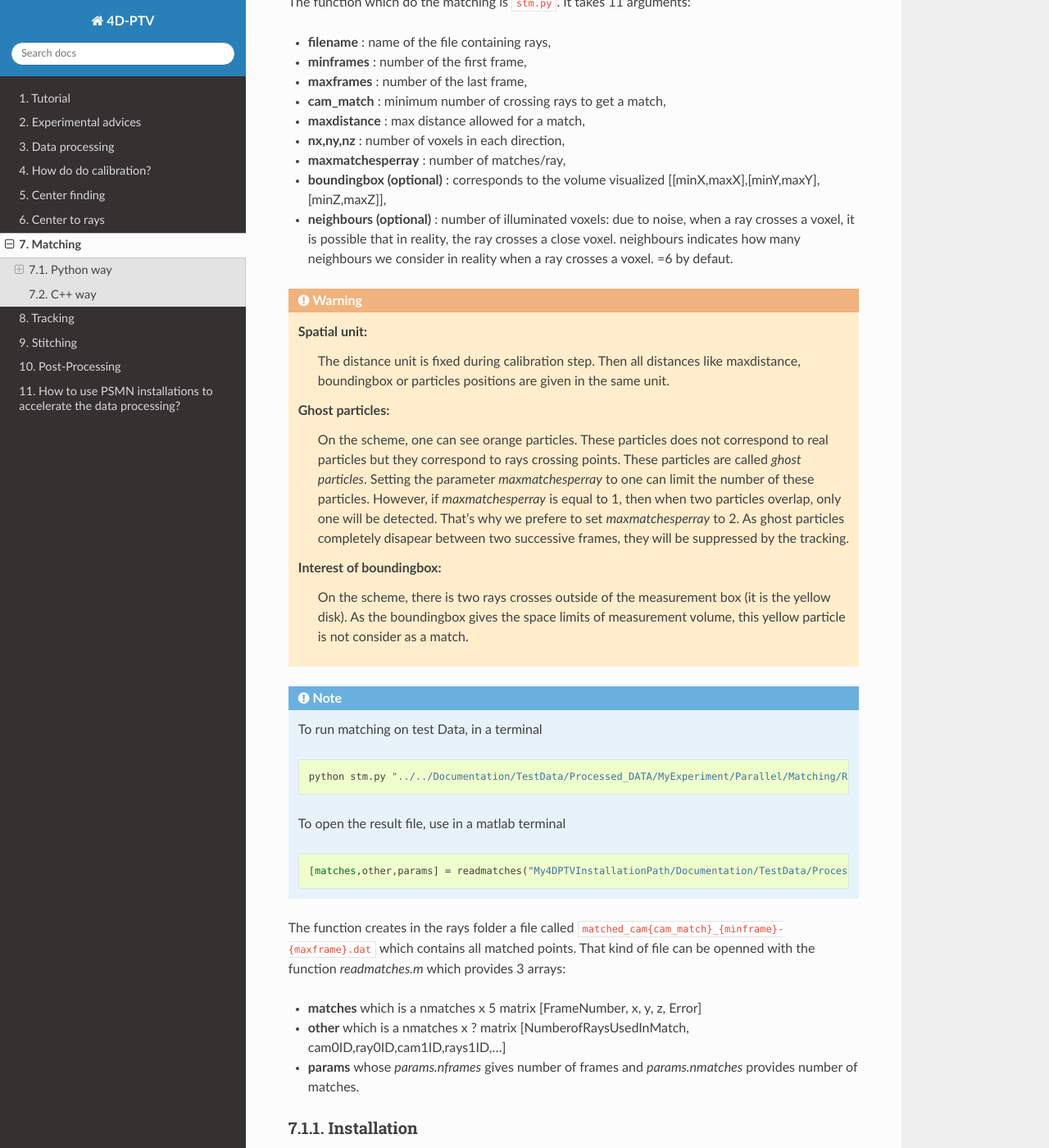
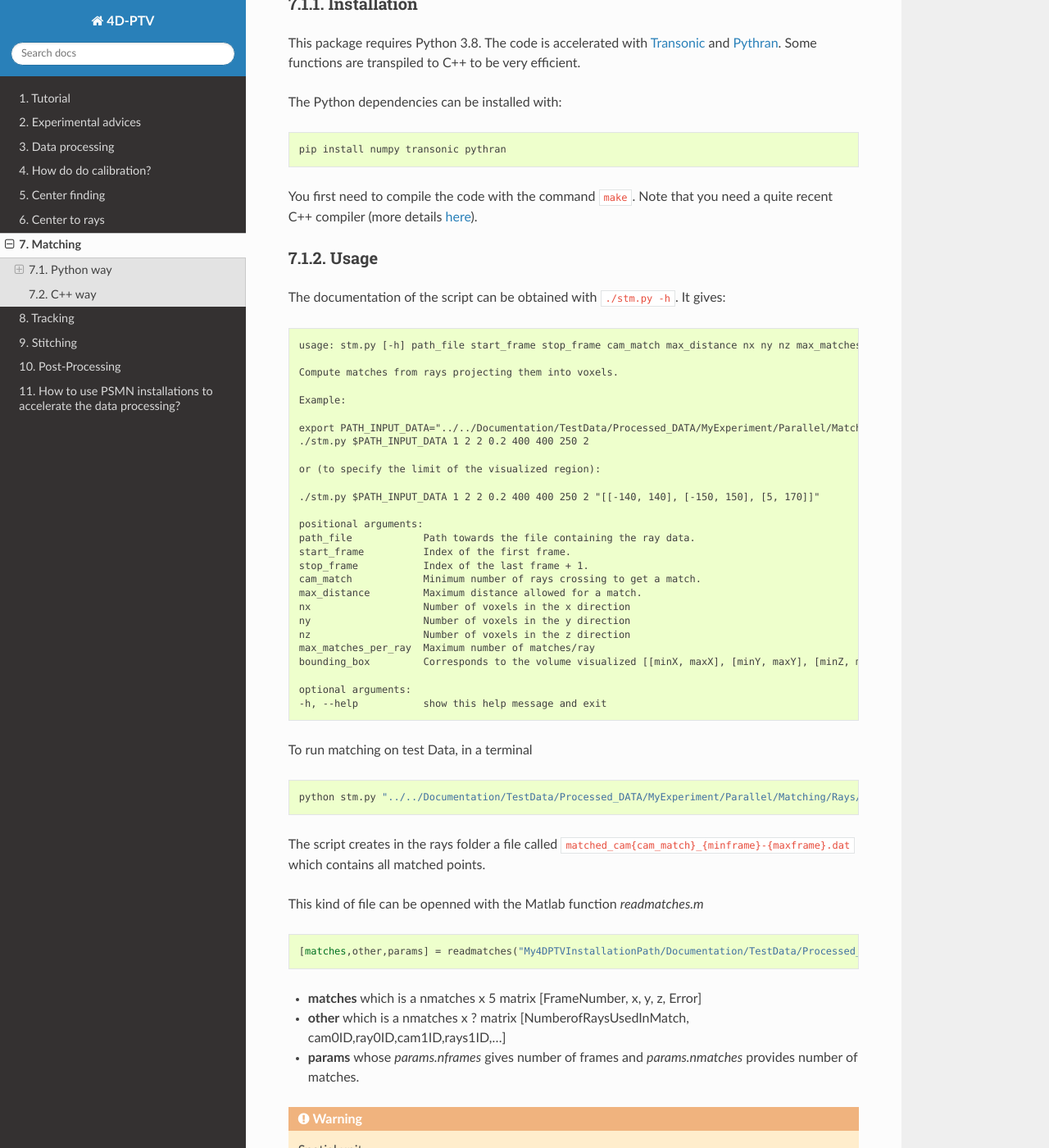
Before and after one commit to turbulencelyon/4d-ptv, a Sphinx documentation site: the page built from Documentation/source/Matching.rst, in a window 1280 px wide and 1400 px high, scrolled down 1262 px. Shown: the whole window at 82% size. Built offline with Sphinx 7.4.7 and the Read the Docs theme 2.0.0, drawn with Linux system fonts in a browser that asks for light colours; some of the changed text lies outside the part shown.

Commit message:
Using argparse + update the doc

```diff
--- a/Documentation/source/Matching.rst
+++ b/Documentation/source/Matching.rst
@@ -25,47 +25,6 @@
 Python way
 ----------
 
-The function which do the matching is ``stm.py``. It takes 11 arguments:
-
-- **filename**                 : name of the file containing rays,
-- **minframes**                : number of the first frame,
-- **maxframes**                : number of the last frame,
-- **cam_match**                : minimum number of crossing rays to get a match,
-- **maxdistance**              : max distance allowed for a match,
-- **nx,ny,nz**                 : number of voxels in each direction,
-- **maxmatchesperray**         : number of matches/ray,
-- **boundingbox (optional)**   : corresponds to the volume visualized [[minX,maxX],[minY,maxY],[minZ,maxZ]],
-- **neighbours (optional)**    : number of illuminated voxels: due to noise, when a ray crosses a voxel, it is possible that in reality, the ray crosses a close voxel. neighbours indicates how many neighbours we consider in reality when a ray crosses a voxel. =6 by defaut.
-
-.. warning::
-    Spatial unit:
-        The distance unit is fixed during calibration step. Then all distances like maxdistance, boundingbox or particles positions are given in the same unit.
-
-    Ghost particles:
-        On the scheme, one can see orange particles. These particles does not correspond to real particles but they correspond to rays crossing points. These particles are called *ghost particles*. Setting the parameter *maxmatchesperray* to one can limit the number of these particles. However, if *maxmatchesperray* is equal to 1, then when two particles overlap, only one will be detected. That's why we prefere to set *maxmatchesperray* to 2. As ghost particles completely disapear between two successive frames, they will be suppressed by the tracking.
-
-    Interest of boundingbox:
-        On the scheme, there is two rays crosses outside of the measurement box (it is the yellow disk). As the boundingbox gives the space limits of measurement volume, this yellow particle is not consider as a match.
-
-.. note::
-    To run matching on test Data, in a terminal
-
-    .. code-block:: bash
-
-        python stm.py "../../Documentation/TestData/Processed_DATA/MyExperiment/Parallel/Matching/Rays/rays_1-10.dat" 1 10 2 0.2 400 400 250 2 ## To test !!! Check it !!!!
-
-    To open the result file, use in a matlab terminal
-
-    .. code-block:: matlab
-
-        [matches,other,params] = readmatches("My4DPTVInstallationPath/Documentation/TestData/Processed_DATA/MyExperiment/matched_cam2_1-100.dat")
-
-The function creates in the rays folder a file called ``matched_cam{cam_match}_{minframe}-{maxframe}.dat`` which contains all matched points. That kind of file can be openned with the function `readmatches.m` which provides 3 arrays:
-
-- **matches** which is a nmatches x 5 matrix [FrameNumber, x, y, z, Error]
-- **other** which is a nmatches x ? matrix [NumberofRaysUsedInMatch, cam0ID,ray0ID,cam1ID,rays1ID,...]
-- **params** whose *params.nframes* gives number of frames and *params.nmatches* provides number of matches.
-
 Installation
 ~~~~~~~~~~~~
 
@@ -81,6 +40,87 @@
 You first need to compile the code with the command ``make``. Note that you
 need a quite recent C++ compiler (more details `here
 <https://fluidsim.readthedocs.io/en/latest/install.html#about-using-pythran-to-compile-functions>`_).
+
+Usage
+~~~~~
+
+The documentation of the script can be obtained with ``./stm.py -h``. It gives:
+
+.. code-block::
+
+    usage: stm.py [-h] path_file start_frame stop_frame cam_match max_distance nx ny nz max_matches_per_ray [bounding_box]
+
+    Compute matches from rays projecting them into voxels.
+
+    Example:
+
+    export PATH_INPUT_DATA="../../Documentation/TestData/Processed_DATA/MyExperiment/Parallel/Matching/Rays/rays_1-10.dat"
+    ./stm.py $PATH_INPUT_DATA 1 2 2 0.2 400 400 250 2
+
+    or (to specify the limit of the visualized region):
+
+    ./stm.py $PATH_INPUT_DATA 1 2 2 0.2 400 400 250 2 "[[-140, 140], [-150, 150], [5, 170]]"
+
+    positional arguments:
+    path_file            Path towards the file containing the ray data.
+    start_frame          Index of the first frame.
+    stop_frame           Index of the last frame + 1.
+    cam_match            Minimum number of rays crossing to get a match.
+    max_distance         Maximum distance allowed for a match.
+    nx                   Number of voxels in the x direction
+    ny                   Number of voxels in the y direction
+    nz                   Number of voxels in the z direction
+    max_matches_per_ray  Maximum number of matches/ray
+    bounding_box         Corresponds to the volume visualized [[minX, maxX], [minY, maxY], [minZ, maxZ]]
+
+    optional arguments:
+    -h, --help           show this help message and exit
+
+To run matching on test Data, in a terminal
+
+.. code-block:: bash
+
+    python stm.py "../../Documentation/TestData/Processed_DATA/MyExperiment/Parallel/Matching/Rays/rays_1-10.dat" 1 10 2 0.2 400 400 250 2
+
+The script creates in the rays folder a file called
+``matched_cam{cam_match}_{minframe}-{maxframe}.dat`` which contains all matched
+points.
+
+This kind of file can be openned with the Matlab function `readmatches.m`
+
+.. code-block:: matlab
+
+    [matches,other,params] = readmatches("My4DPTVInstallationPath/Documentation/TestData/Processed_DATA/MyExperiment/matched_cam2_1-100.dat")
+
+- **matches** which is a nmatches x 5 matrix [FrameNumber, x, y, z, Error]
+- **other** which is a nmatches x ? matrix [NumberofRaysUsedInMatch, cam0ID,ray0ID,cam1ID,rays1ID,...]
+- **params** whose *params.nframes* gives number of frames and *params.nmatches* provides number of matches.
+
+.. warning::
+
+    Spatial unit:
+
+        The distance unit is fixed during calibration step. Then all distances
+        like maxdistance, bounding_box or particles positions are given in the
+        same unit.
+
+    Ghost particles:
+
+        On the scheme, one can see orange particles. These particles does not
+        correspond to real particles but they correspond to rays crossing
+        points. These particles are called *ghost particles*. Setting the
+        parameter *maxmatchesperray* to one can limit the number of these
+        particles. However, if *maxmatchesperray* is equal to 1, then when two
+        particles overlap, only one will be detected. That's why we prefere to
+        set *maxmatchesperray* to 2. As ghost particles completely disappear
+        between two successive frames, they will be suppressed by the tracking.
+
+    Interest of bounding_box:
+
+        On the scheme, there is two rays crosses outside of the measurement box
+        (it is the yellow disk). As the bounding_box gives the space limits of
+        measurement volume, this yellow particle is not consider as a match.
+
 
 C++ way
 --------
```
Also changed, not shown: 3 other files.
